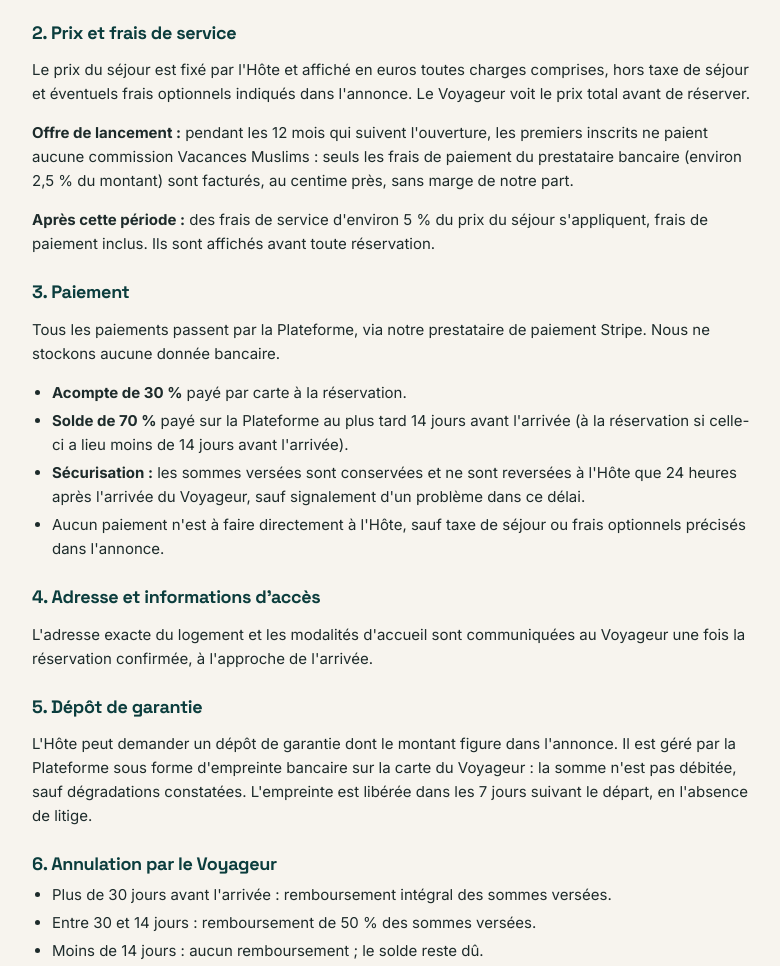
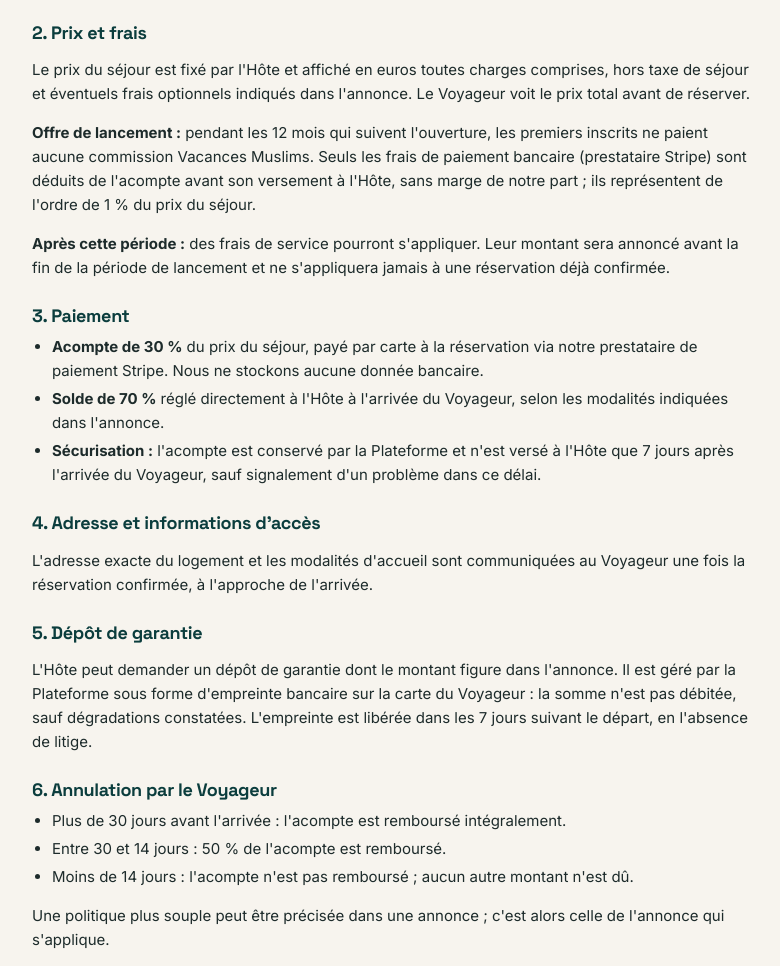
Before and after one commit to baziventillateur/vacancesmuslims, a plain HTML site: page cgv.html in a window 1280 px wide. Shown: the part 411-1377 px from the top of the page, without its empty margins (248-1028 px from the left). Drawn offline with Linux system fonts and the light colour scheme.

Commit message:
Paiement : acompte 30 % via plateforme (versé 7 j après l'arrivée), solde 70 % à l'hôte ; frais de paiement déduits de l'acompte
Co-Authored-By: Claude Sonnet 5.5 <noreply@anthropic.com>
Claude-Session: https://claude.ai/code/session_013cMX3gL9Zjro24C1N5QqFG

```diff
--- a/cgv.html
+++ b/cgv.html
@@ -47,17 +47,15 @@ footer a{color:var(--teal-200);margin:0 8px}
 <li>L'Hôte l'accepte ou la refuse. Sans réponse sous 48 h, la demande expire automatiquement.</li>
 <li>La réservation est confirmée une fois la demande acceptée et l'acompte payé. Le contrat de location est alors formé entre l'Hôte et le Voyageur.</li>
 </ol>
-<h2>2. Prix et frais de service</h2>
+<h2>2. Prix et frais</h2>
 <p>Le prix du séjour est fixé par l'Hôte et affiché en euros toutes charges comprises, hors taxe de séjour et éventuels frais optionnels indiqués dans l'annonce. Le Voyageur voit le prix total avant de réserver.</p>
-<p><strong>Offre de lancement :</strong> pendant les 12 mois qui suivent l'ouverture, les premiers inscrits ne paient aucune commission Vacances Muslims : seuls les frais de paiement du prestataire bancaire (environ 2,5 % du montant) sont facturés, au centime près, sans marge de notre part.</p>
-<p><strong>Après cette période :</strong> des frais de service d'environ 5 % du prix du séjour s'appliquent, frais de paiement inclus. Ils sont affichés avant toute réservation.</p>
+<p><strong>Offre de lancement :</strong> pendant les 12 mois qui suivent l'ouverture, les premiers inscrits ne paient aucune commission Vacances Muslims. Seuls les frais de paiement bancaire (prestataire Stripe) sont déduits de l'acompte avant son versement à l'Hôte, sans marge de notre part ; ils représentent de l'ordre de 1 % du prix du séjour.</p>
+<p><strong>Après cette période :</strong> des frais de service pourront s'appliquer. Leur montant sera annoncé avant la fin de la période de lancement et ne s'appliquera jamais à une réservation déjà confirmée.</p>
 <h2>3. Paiement</h2>
-<p>Tous les paiements passent par la Plateforme, via notre prestataire de paiement Stripe. Nous ne stockons aucune donnée bancaire.</p>
 <ul>
-<li><strong>Acompte de 30 %</strong> payé par carte à la réservation.</li>
-<li><strong>Solde de 70 %</strong> payé sur la Plateforme au plus tard 14 jours avant l'arrivée (à la réservation si celle-ci a lieu moins de 14 jours avant l'arrivée).</li>
-<li><strong>Sécurisation :</strong> les sommes versées sont conservées et ne sont reversées à l'Hôte que 24 heures après l'arrivée du Voyageur, sauf signalement d'un problème dans ce délai.</li>
-<li>Aucun paiement n'est à faire directement à l'Hôte, sauf taxe de séjour ou frais optionnels précisés dans l'annonce.</li>
+<li><strong>Acompte de 30 %</strong> du prix du séjour, payé par carte à la réservation via notre prestataire de paiement Stripe. Nous ne stockons aucune donnée bancaire.</li>
+<li><strong>Solde de 70 %</strong> réglé directement à l'Hôte à l'arrivée du Voyageur, selon les modalités indiquées dans l'annonce.</li>
+<li><strong>Sécurisation :</strong> l'acompte est conservé par la Plateforme et n'est versé à l'Hôte que 7 jours après l'arrivée du Voyageur, sauf signalement d'un problème dans ce délai.</li>
 </ul>
 <h2>4. Adresse et informations d'accès</h2>
 <p>L'adresse exacte du logement et les modalités d'accueil sont communiquées au Voyageur une fois la réservation confirmée, à l'approche de l'arrivée.</p>
@@ -65,15 +63,15 @@ footer a{color:var(--teal-200);margin:0 8px}
 <p>L'Hôte peut demander un dépôt de garantie dont le montant figure dans l'annonce. Il est géré par la Plateforme sous forme d'empreinte bancaire sur la carte du Voyageur : la somme n'est pas débitée, sauf dégradations constatées. L'empreinte est libérée dans les 7 jours suivant le départ, en l'absence de litige.</p>
 <h2>6. Annulation par le Voyageur</h2>
 <ul>
-<li>Plus de 30 jours avant l'arrivée : remboursement intégral des sommes versées.</li>
-<li>Entre 30 et 14 jours : remboursement de 50 % des sommes versées.</li>
-<li>Moins de 14 jours : aucun remboursement ; le solde reste dû.</li>
+<li>Plus de 30 jours avant l'arrivée : l'acompte est remboursé intégralement.</li>
+<li>Entre 30 et 14 jours : 50 % de l'acompte est remboursé.</li>
+<li>Moins de 14 jours : l'acompte n'est pas remboursé ; aucun autre montant n'est dû.</li>
 </ul>
 <p>Une politique plus souple peut être précisée dans une annonce ; c'est alors celle de l'annonce qui s'applique.</p>
 <h2>7. Annulation par l'Hôte</h2>
 <p>Si l'Hôte annule une réservation confirmée, le Voyageur est remboursé intégralement et nous l'aidons à retrouver un hébergement équivalent. Les annulations répétées peuvent entraîner la suspension du compte de l'Hôte.</p>
 <h2>8. Problème pendant le séjour</h2>
-<p>Si le logement ne correspond pas à l'annonce, le Voyageur doit le signaler à l'Hôte et à <a href="mailto:support@vacancesmuslims.fr">support@vacancesmuslims.fr</a> dans les 24 heures suivant son arrivée, avec photos à l'appui. Nous examinons la situation avant tout versement de l'acompte à l'Hôte.</p>
+<p>Si le logement ne correspond pas à l'annonce, le Voyageur doit le signaler à l'Hôte et à <a href="mailto:support@vacancesmuslims.fr">support@vacancesmuslims.fr</a> dans les 7 jours suivant son arrivée, avec photos à l'appui. Nous examinons la situation avant tout versement de l'acompte à l'Hôte.</p>
 <h2>9. Droit de rétractation</h2>
 <p>Conformément à l'article L221-28 12° du Code de la consommation, le droit de rétractation de 14 jours ne s'applique pas aux prestations d'hébergement fournies à une date déterminée. Les conditions d'annulation ci-dessus s'appliquent.</p>
 <h2>10. Réclamations et médiation</h2>
```
Also changed, not shown: index.html (+8 -8 lines).
